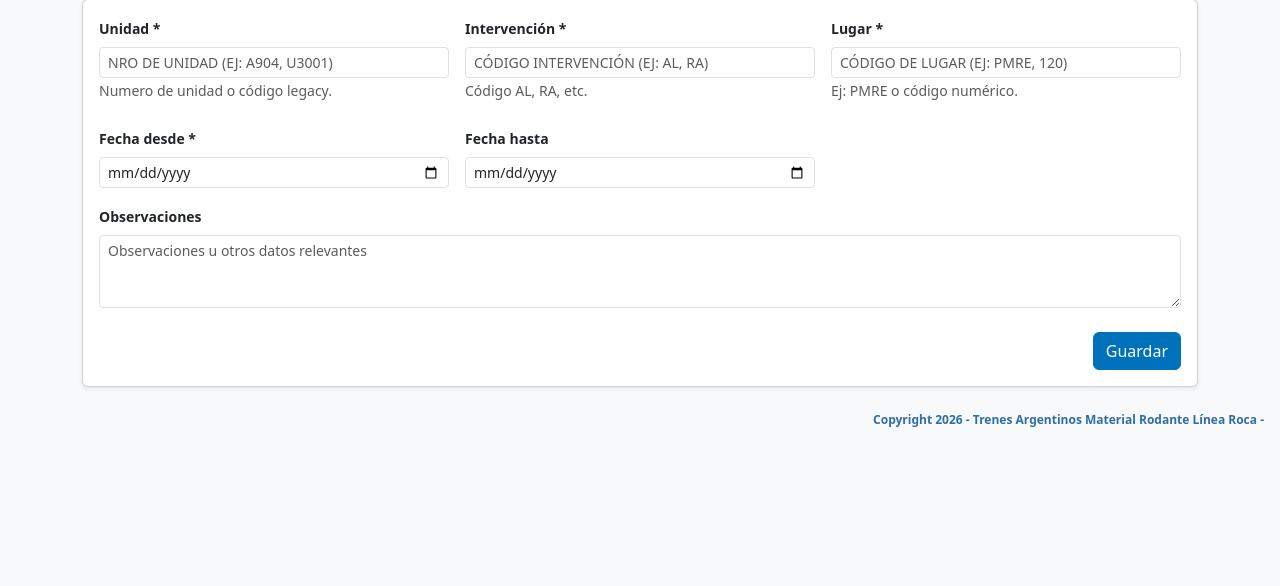
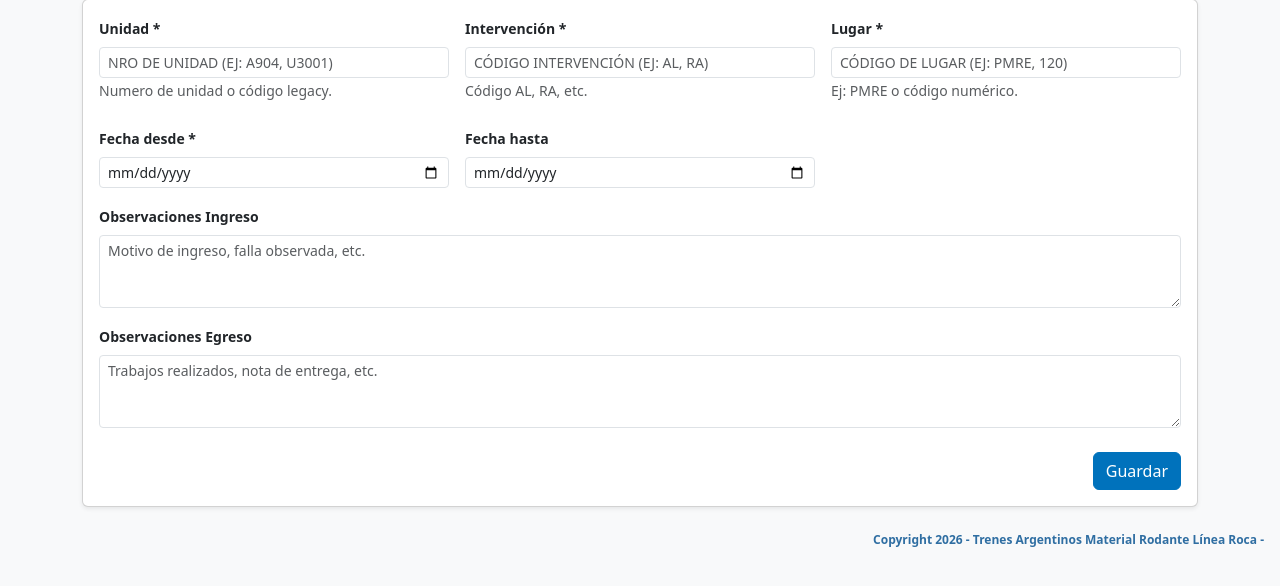
Before and after one commit to salamonepablo/sigma-rs, a Django app: page /sigma/novedades/create/ in a window 1280 px wide. Shown: the part 143-729 px from the top of the page. Run offline with Django 5.2, Linux system fonts and the light colour scheme; the visitor is signed in with stand-in values (Sample User, id 1); data comes from the database, SQL or seed files in the repository; data that the repository does not hold is empty.

Commit message:
feat: split observations into ingreso/egreso and fix A2 in mail/PDF
- Add observaciones_egreso to NovedadModel; show both fields separately
  in novedad form and detail view
- Rename observations label to 'Observaciones Ingreso' in entry form
- Fix email body and PDF to include secondary_2 (A2) row for CNR CCRR
  when show_rp_as_secondary_2 is True

Co-Authored-By: Pablo Salamone <pablo.salamone@gmail.com>
Co-Authored-By: Claude Sonnet 4.6 <noreply@anthropic.com>

```diff
--- a/apps/tickets/infrastructure/models/novedad.py
+++ b/apps/tickets/infrastructure/models/novedad.py
@@ -91,7 +91,12 @@ class NovedadModel(models.Model):
     observaciones = models.TextField(
         blank=True,
         null=True,
-        verbose_name="Observaciones",
+        verbose_name="Observaciones Ingreso",
+    )
+    observaciones_egreso = models.TextField(
+        blank=True,
+        null=True,
+        verbose_name="Observaciones Egreso",
     )
     # Flag to identify imported vs manually created records
     is_legacy = models.BooleanField(
--- a/apps/tickets/infrastructure/services/pdf_generator.py
+++ b/apps/tickets/infrastructure/services/pdf_generator.py
@@ -269,6 +269,8 @@ class MaintenanceEntryPdfGenerator:
             display_rules,
         )
         lines.append((display_rules.km_label, second_km))
+        if display_rules.show_rp_as_secondary_2:
+            lines.append((display_rules.secondary_2_km_label, data.last_rp_km))
         if display_rules.show_abc:
             lines.append((display_rules.abc_km_label, data.last_abc_km))
         return lines
--- a/apps/tickets/presentation/forms/novedad_forms.py
+++ b/apps/tickets/presentation/forms/novedad_forms.py
@@ -69,6 +69,7 @@ class NovedadForm(forms.ModelForm):
             "intervencion",
             "lugar",
             "observaciones",
+            "observaciones_egreso",
         ]
         widgets = {
             "maintenance_unit": forms.HiddenInput(),
@@ -86,7 +87,14 @@ class NovedadForm(forms.ModelForm):
                 attrs={
                     "class": "form-control form-control-sm",
                     "rows": 3,
-                    "placeholder": "Observaciones u otros datos relevantes",
+                    "placeholder": "Motivo de ingreso, falla observada, etc.",
+                }
+            ),
+            "observaciones_egreso": forms.Textarea(
+                attrs={
+                    "class": "form-control form-control-sm",
+                    "rows": 3,
+                    "placeholder": "Trabajos realizados, nota de entrega, etc.",
                 }
             ),
         }
@@ -95,6 +103,7 @@ class NovedadForm(forms.ModelForm):
         unit_type = kwargs.pop("unit_type", None)
         super().__init__(*args, **kwargs)
         self.fields["observaciones"].required = False
+        self.fields["observaciones_egreso"].required = False
         self.fields["maintenance_unit"].required = False
         self.fields["intervencion"].required = False
         self.fields["lugar"].required = False
--- a/apps/tickets/presentation/templates/tickets/maintenance_entry_form.html
+++ b/apps/tickets/presentation/templates/tickets/maintenance_entry_form.html
@@ -159,7 +159,7 @@
             </div>
 
             <div class="mt-3">
-                <label class="form-label small fw-semibold">{{ form.observations.label }}</label>
+                <label class="form-label small fw-semibold">Observaciones Ingreso</label>
                 {{ form.observations }}
                 {% for error in form.observations.errors %}
                 <div class="text-danger small">{{ error }}</div>
--- a/apps/tickets/presentation/templates/tickets/novedad_form.html
+++ b/apps/tickets/presentation/templates/tickets/novedad_form.html
@@ -78,9 +78,17 @@
             </div>
 
             <div class="mt-3">
-                <label class="form-label small fw-semibold">Observaciones</label>
+                <label class="form-label small fw-semibold">Observaciones Ingreso</label>
                 {{ form.observaciones }}
                 {% for error in form.observaciones.errors %}
+                <div class="text-danger small">{{ error }}</div>
+                {% endfor %}
+            </div>
+
+            <div class="mt-3">
+                <label class="form-label small fw-semibold">Observaciones Egreso</label>
+                {{ form.observaciones_egreso }}
+                {% for error in form.observaciones_egreso.errors %}
                 <div class="text-danger small">{{ error }}</div>
                 {% endfor %}
             </div>
```
Also changed, not shown: apps/tickets/application/use_cases/maintenance_entry_use_case.py (+10 -0 lines), apps/tickets/presentation/templates/tickets/novedad_detail.html (+16 -4 lines), apps/tickets/migrations/0030_add_observaciones_egreso_to_novedad.py (added).
